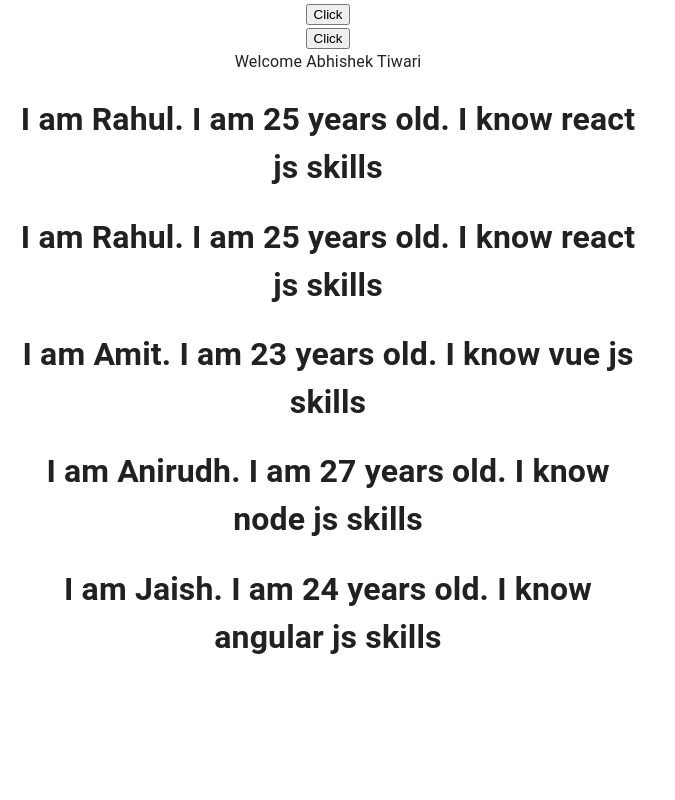
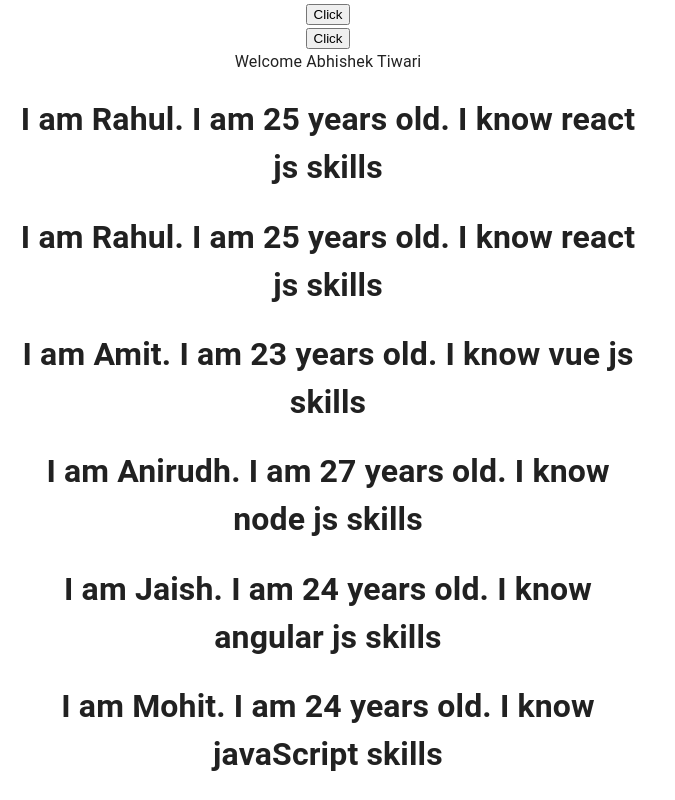
Before and after one commit to fhabhishektiwari/react-js-learning, a React (Create React App) app: page / in a window 1280 px wide. Shown: the part 1097-1897 px from the top of the page, without its empty margins (0-675 px from the left). Before the commit the page ends 1779 px from the top, so only its background shows below. Built offline with nearby package versions, Linux system fonts and the light colour scheme.

Commit message:
Added new data

```diff
--- a/src/components/NameList.jsx
+++ b/src/components/NameList.jsx
@@ -7,6 +7,7 @@ const persons = [
     { id: 3, name: 'Amit', age: 23, skills: 'vue js' },
     { id: 4, name: 'Anirudh', age: 27, skills: 'node js' },
     { id: 5, name: 'Jaish', age: 24, skills: 'angular js' },
+    { id: 6, name: 'Mohit', age: 24, skills: 'javaScript' },
 
 ];
 const NameList = () => {
```
